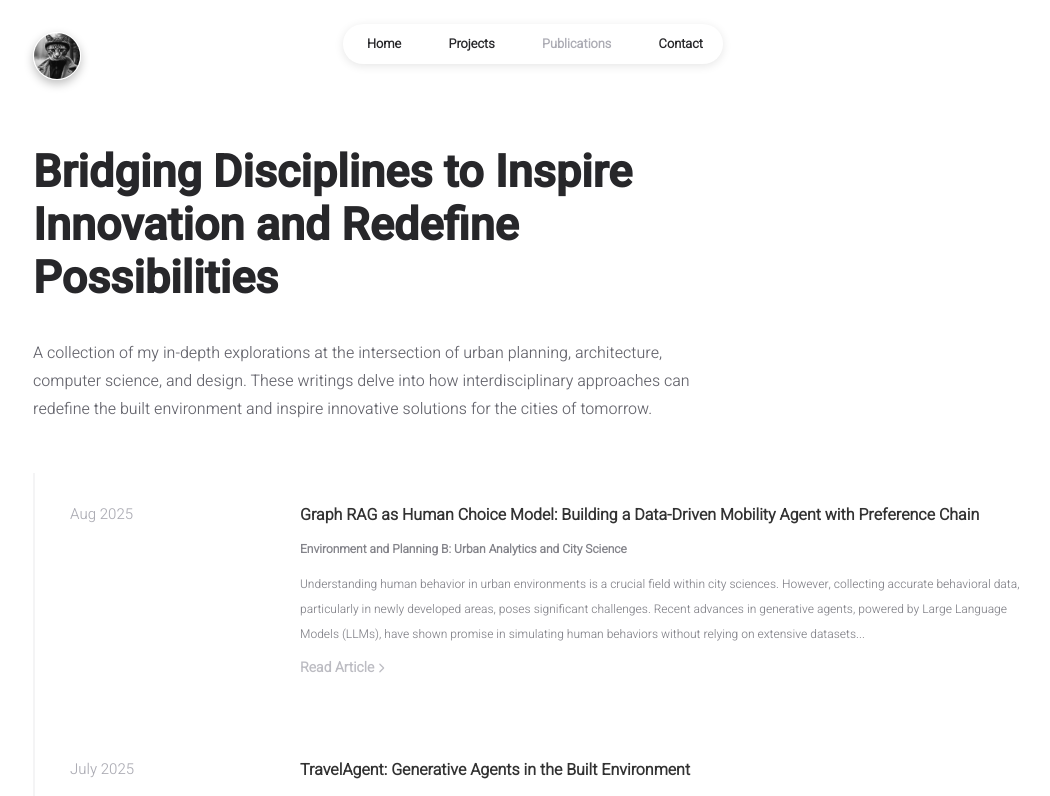
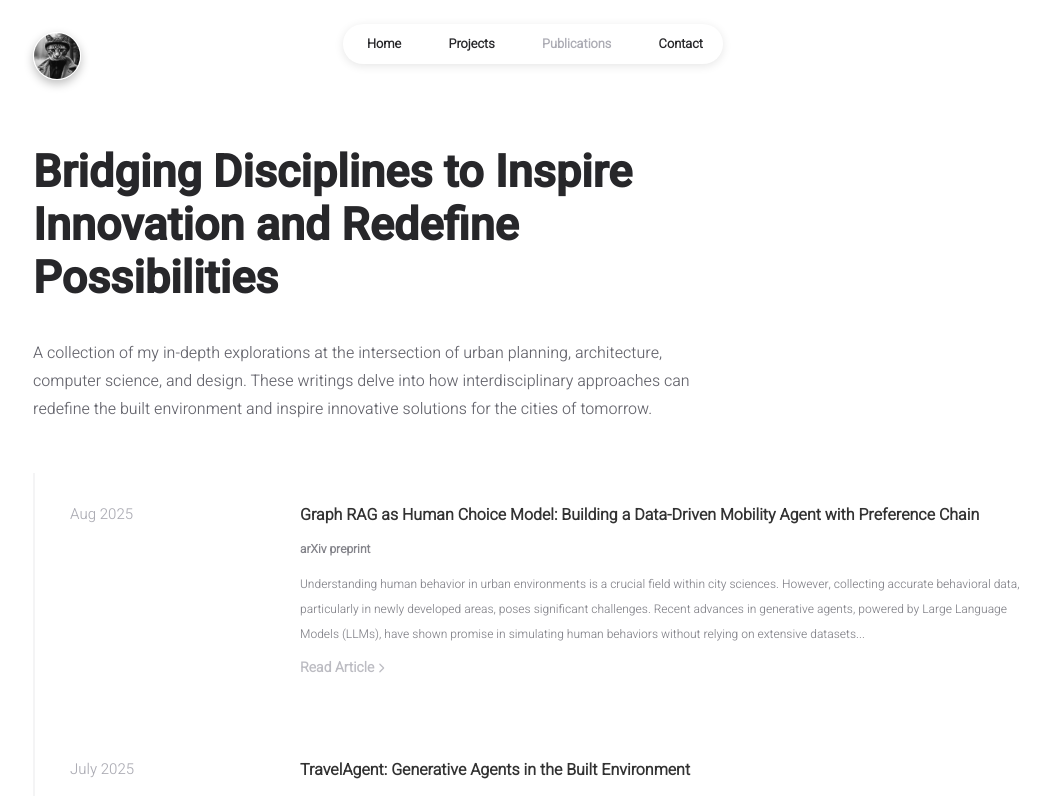
Before and after one commit to kekehurry/arhukai.com, a React (Create React App) app: page /publications in a window 1280 px wide. Shown: the top 796 px of the page, without its empty margins (107-1157 px from the left). Built offline with nearby package versions, Linux system fonts and the light colour scheme.

Commit message:
2025.12.11 update publication

```diff
--- a/src/data/articles.js
+++ b/src/data/articles.js
@@ -2,8 +2,7 @@ const myArticles = [
 	{
 		date: "Aug 2025",
 		title: "Graph RAG as Human Choice Model: Building a Data-Driven Mobility Agent with Preference Chain",
-		publication:
-			"Environment and Planning B: Urban Analytics and City Science",
+		publication: "arXiv preprint",
 		url: "https://arxiv.org/abs/2508.16172",
 		description:
 			"Understanding human behavior in urban environments is a crucial field within city sciences. However, collecting accurate behavioral data, particularly in newly developed areas, poses significant challenges. Recent advances in generative agents, powered by Large Language Models (LLMs), have shown promise in simulating human behaviors without relying on extensive datasets...",
```
